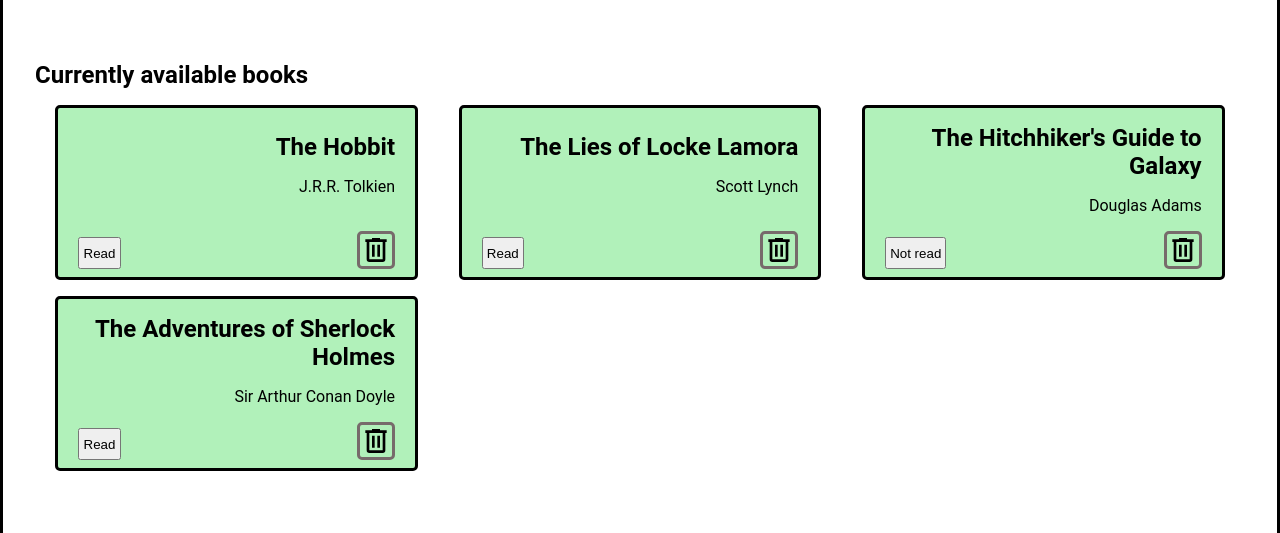
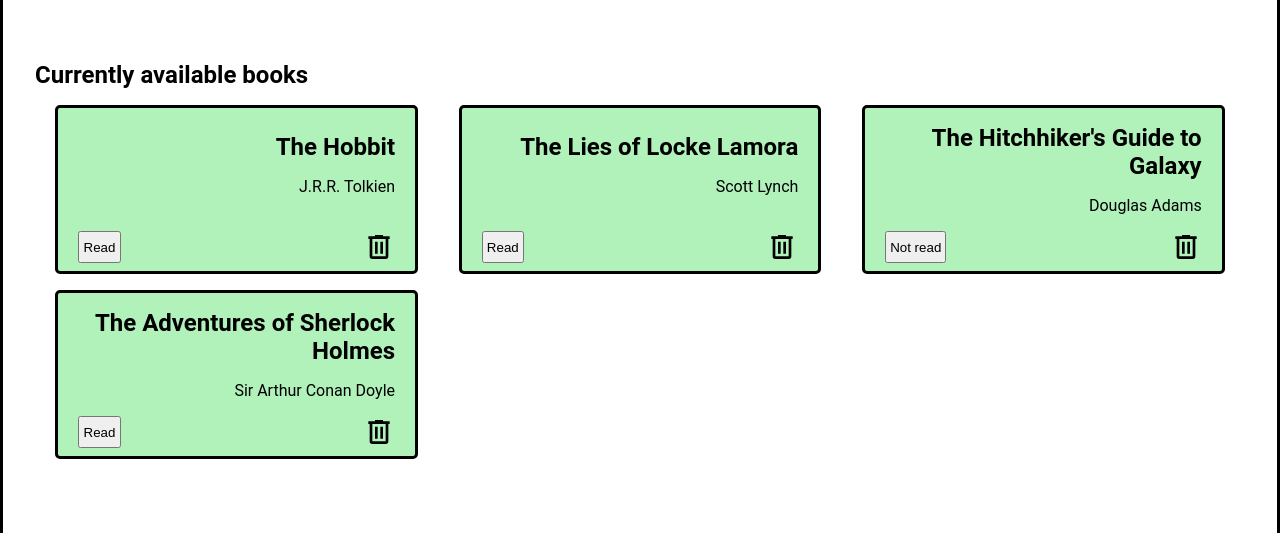
Before and after one commit to Emphibian/top-library, a plain HTML site: page index.html in a window 1280 px wide. Shown: the part 267-800 px from the top of the page. Drawn offline with Linux system fonts and the light colour scheme.

Commit message:
Change the appearance of remove button

```diff
--- a/styles/style.css
+++ b/styles/style.css
@@ -122,7 +122,7 @@ header {
 }
 
 .book-button {
-  border: 3px solid #776b6b;
+  border: none;
   background-color: inherit;
   border-radius: 5px;
   margin-top: 1rem;
@@ -132,7 +132,6 @@ header {
 }
 
 .book-button:hover {
-  border: 3px solid #d24545;
   background-color: #d24545;
 }
 
```
